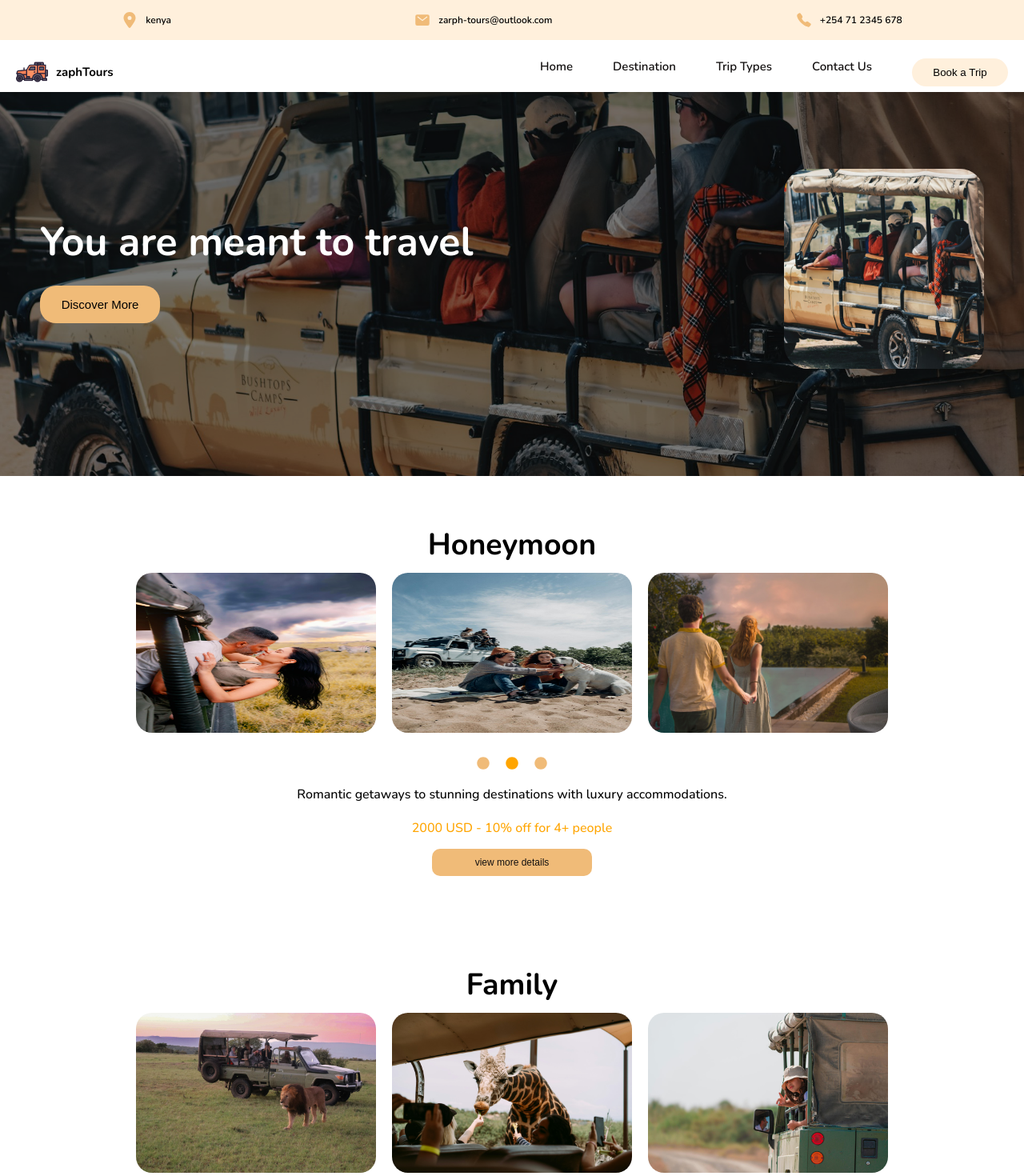
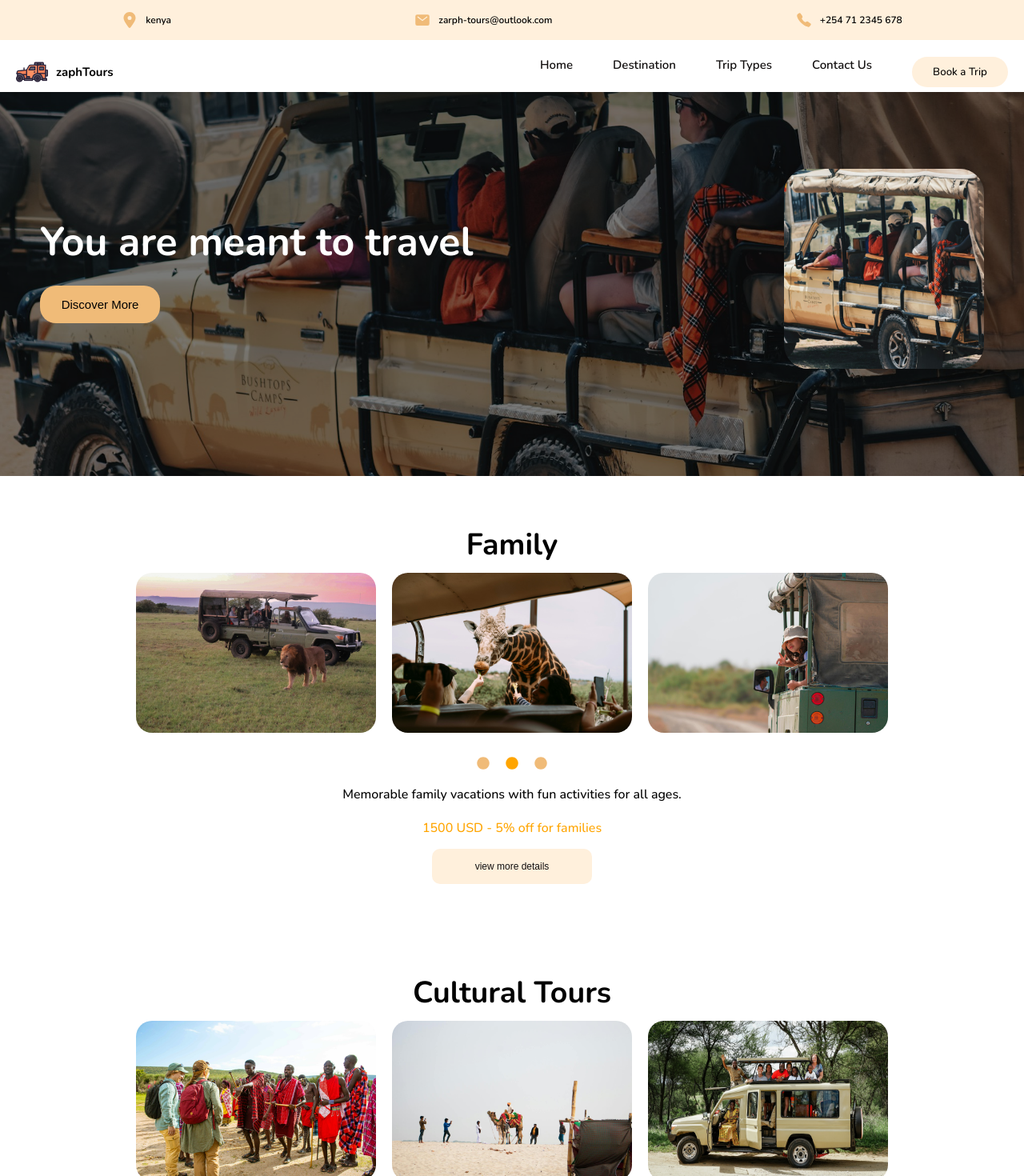
Before and after one commit to Naominm/zaph-tours, a React (Vite) app: page /TripTypes in a window 1280 px wide. Shown: the top 1470 px of the page at 80% size. Built offline with nearby package versions, Linux system fonts and the light colour scheme.

Commit message:
Adds Hover effects for CTA'S

```diff
--- a/src/components/Header/Header.css
+++ b/src/components/Header/Header.css
@@ -66,12 +66,19 @@
   font-size: 1.2rem;
   font-weight: 600;
 }
-.button-container-element button {
+.button-container-element{
   padding: 1rem;
   border: none;
   width: 12rem;
-  border-radius: 10rem;
+  border-radius: 8rem;
+  font-weight: 500;
+  font-family: inherit;
   background-color: var(--color-light-beige);
+}
+.button-container-element:hover{
+  background-color: var(--color-dark-beige);
+  color: var(--color-white);
+  font-weight: 800;
 }
 .hamburger-menu-container {
   display: none;
--- a/src/components/Header/Header.jsx
+++ b/src/components/Header/Header.jsx
@@ -67,9 +67,9 @@ function HeaderNavigation() {
 
 function HeaderCTA() {
   return (
-    <div className="button-container-element">
-      <button>Book a Trip</button>
-    </div>
+
+      <button className="button-container-element">Book a Trip</button>
+
   );
 }
 function HamburgerMenu({ HamburgerMenuIcon }) {
--- a/src/data/tripTypes.js
+++ b/src/data/tripTypes.js
@@ -21,12 +21,7 @@ import EcoTour3 from "../assets/EcoTour3.jpg";
 
 
 const tripTypes = [
-    {
-      title: "Honeymoon",
-      images: [Honeymoon1, Honeymoon2, Honeymoon3],
-      description: "Romantic getaways to stunning destinations with luxury accommodations.",
-      pricing: { startingFrom: 2000, groupDiscount: "10% off for 4+ people" }
-    },
+
     {
       title: "Family",
       images: [Family1, Family2, Family3],
@@ -45,11 +40,18 @@ const tripTypes = [
       description: "Immersive experiences exploring Kenya's rich heritage and traditions.",
       pricing: { startingFrom: 1200, groupDiscount: "Free tour guide for groups of 6+" }
     },
+
     {
       title: "Eco-Tours",
       images: [EcoTour1, EcoTour2, EcoTour3],
       description: "Sustainable travel experiences with a focus on nature and conservation.",
       pricing: { startingFrom: 1500, groupDiscount: "Free tour guide for groups of 6+" }
+    },
+    {
+      title: "Honeymoon",
+      images: [Honeymoon1, Honeymoon2, Honeymoon3],
+      description: "Romantic getaways to stunning destinations with luxury accommodations.",
+      pricing: { startingFrom: 2000, groupDiscount: "10% off for 4+ people" }
     }
 
 ];
--- a/src/pages/Destination/Destination.css
+++ b/src/pages/Destination/Destination.css
@@ -38,6 +38,7 @@
 .price-area-element{
   display: flex;
   gap: 2rem;
+  color: var(--color-dark-beige);
 }
 .price-per-destination{
   display: flex;
@@ -63,6 +64,11 @@
 .image-wrapper-container-featured img{
   border-radius: 1rem;
 }
+.container{
+  border: none;
+
+}
+
 .fdElements{
   display: flex;
   margin-top: 3rem;
@@ -72,21 +78,29 @@
   box-shadow: 0.5px 1px 0.5px 1px rgba(0, 0, 0, 0.1);
   flex-direction: column;
   align-items: center;
+  transition: all .5s;
 
 }
+.fdElements:hover{
+  transform: translateY(-2rem);
+ }
+
 .destination-cta{
-  padding: 1rem;
+  padding-block: 1.5rem;
+  padding-inline: 1rem;
   border: none ;
   border-radius: 1rem;
   margin-top: 1.5rem;
   font-size: 1.2rem;
   font-weight: 500;
-background-color: var(--color-dark-beige);
+  width: 10rem;
+background-color: var(--color-light-beige);
 color: var(--color-dark-black);
 }
-.destination-cta :hover{
-  background-color: var( --color-light-beige);
 
+.destination-cta:hover{
+  background-color: var(--color-dark-beige)!important;
+  color: var(--color-white);
 }
 .description-per-destination{
   margin-top: 1rem;
@@ -100,7 +114,9 @@ color: var(--color-dark-black);
   display: flex;
   justify-content: center;
   margin-bottom: 10rem;
+  margin-top: 8rem;
 }
+
 .main-cta{
   padding: 2rem;
   border: none;
@@ -108,7 +124,8 @@ color: var(--color-dark-black);
   background-color: var(--color-dark-beige);
 color: var(--color-dark-black);
 cursor: pointer;
-transition: all 0.3s ease
 }
-.main-cta:hover {
-  background-color: #d2b48c; }
+.main-cta:hover{
+  background-color: var(--color-light-beige);
+  font-weight: 800;
+ }
--- a/src/pages/Destination/Destination.jsx
+++ b/src/pages/Destination/Destination.jsx
@@ -58,6 +58,7 @@ function DestinationPageHeroElement({ DestinationHeroImage, Text }) {
 function FeaturedDestinationElement({ Image, Text, Icon, Description, Price,GroupPrice }) {
   return (
     <div className="fdElements">
+      <div className="container">
       <div className="featured-destinations">
         <div className="featuredContent">
           <div className="image-wrapper-container-featured">
@@ -81,8 +82,8 @@ function FeaturedDestinationElement({ Image, Text, Icon, Description, Price,Grou
 <FaUserFriends/><p>{GroupPrice}</p>
       </div>
       </div>
-      <button className="destination-cta">view detail</button>
-
+      <button className="destination-cta">Book Destination</button>
+      </div>
     </div>
   );
 }
--- a/src/pages/Home/FeaturedDestination.css
+++ b/src/pages/Home/FeaturedDestination.css
@@ -76,7 +76,7 @@
   text-align: center;
   font-size: 2.5rem;
 }
-.content-featured :hover {
+.content-featured:hover {
   color: var(--color-dark-beige);
 }
 
--- a/src/pages/Home/Hero.css
+++ b/src/pages/Home/Hero.css
@@ -54,6 +54,8 @@ video {
   text-transform: uppercase;
   transition: all 0.3s ease-in-out;
 }
-.hero-cta-btn :hover{
+.hero-cta-btn:hover{
   background-color: var(--color-dark-beige);
+  color: var(--color-white);
+  font-weight: 800;
 }
--- a/src/pages/TripTypes/TripTypes.jsx
+++ b/src/pages/TripTypes/TripTypes.jsx
@@ -65,7 +65,6 @@ function DestinationElement({Title, ImageGallery, Description,Pricing}){
 
     {ImageGallery.map((image, index) => (
             <img key={index} src={image}
-             alt={`Gallery image ${index + 1}`}
              className="travel-type-image"/>
           ))}
 
```
